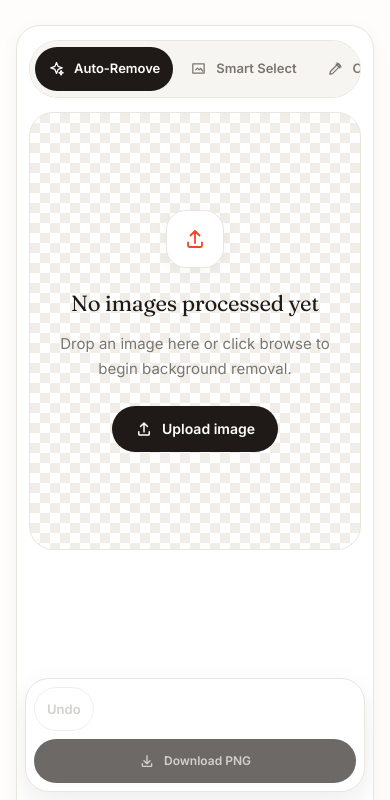
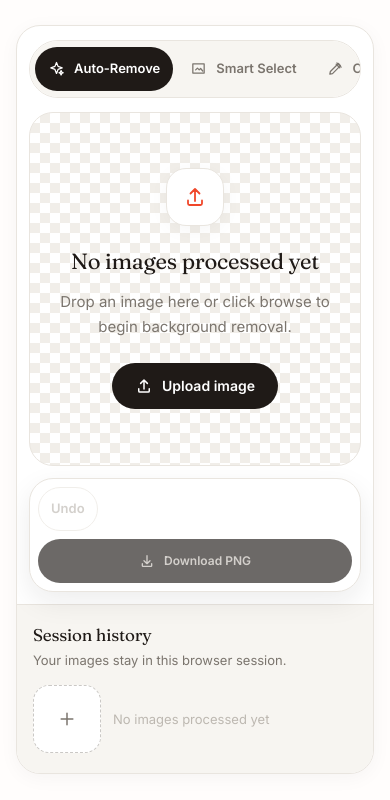
Before and after one commit to Mohaiman99a/ClearCut--Simple-Background-Remover, a website built with Vite: page index.html in a window 390 px wide. Shown: the part 259-1059 px from the top of the page. Built offline with nearby package versions, Linux system fonts and the light colour scheme.

Commit message:
Update style.css

```diff
--- a/src/style.css
+++ b/src/style.css
@@ -170,11 +170,11 @@ h1 { margin: 0; color: var(--text-primary); font-size: 52px; line-height: 1.12;
   .tabs-wrap { justify-content: stretch; padding: 14px 12px 0; }
   .tool-tabs { width: 100%; justify-content: flex-start; padding: 5px; }
   .tool-tab { flex: 1 0 auto; padding: 0 13px; font-size: 13px; }
-  .workspace { min-height: 450px; padding: 14px 12px 250px; }
-  .drop-area { min-height: 390px; height: 52vh; }
+  .workspace { min-height: 0; padding: 14px 12px 12px; }
+  .drop-area { min-height: 260px; height: min(42vh,400px); }
   .empty-state { padding: 18px; }
   .empty-state p { max-width: 340px; }
-  .floating-bar { bottom: 8px; left: 8px; width: calc(100% - 16px); max-width: none; min-height: 56px; padding: 8px; gap: 8px; border-radius: var(--radius-lg); justify-content: space-between; transform: none; }
+  .floating-bar { position: relative; inset: auto; width: 100%; max-width: none; min-height: 56px; margin: 12px 0 0; padding: 8px; gap: 8px; border-radius: var(--radius-lg); justify-content: space-between; transform: none; }
   .action-status { max-width: 100px; padding-left: 5px; font-size: 11px; }
   .edit-controls { flex: 1 1 100%; justify-content: center; flex-wrap: wrap; gap: 7px; order: 5; }
   .pending-actions { flex: 1 1 100%; justify-content: center; gap: 7px; }
@@ -191,7 +191,7 @@ h1 { margin: 0; color: var(--text-primary); font-size: 52px; line-height: 1.12;
   .nav-upload svg { width: 18px; height: 18px; }
   .action-status { display: none; }
   .download-divider { display: none; }
-  .floating-bar { width: calc(100% - 16px); }
+  .floating-bar { width: 100%; }
 }
 @media (max-width: 639px) {
   html,body { overflow-x: clip; }
```
